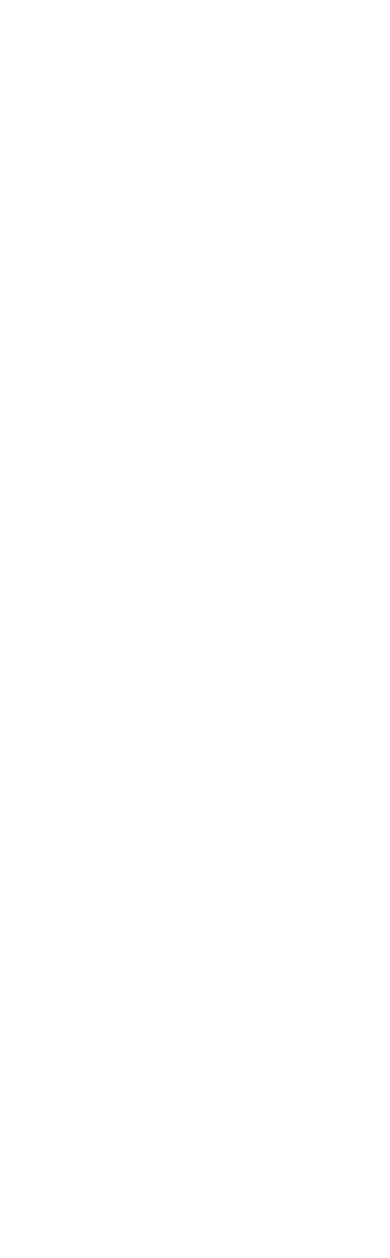
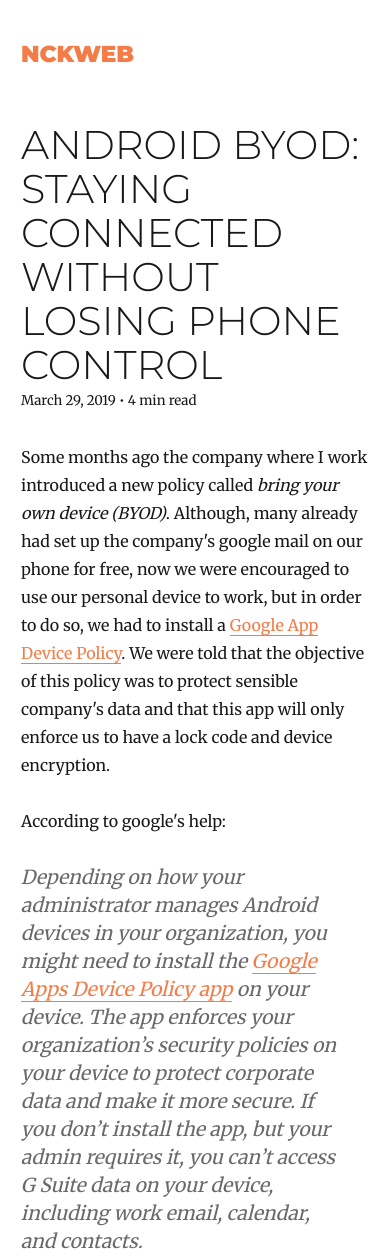
Before and after one commit to NickCis/nckweb.com.ar, a Gatsby site: page /android-byod-staying-connected-without-losing-phone-control/ in a window 390 px wide. Before the commit this address had no page. Shown: the top 1258 px of the page. Before the commit the page ends 844 px from the top, so only its background shows below. Built offline with nearby package versions, Linux system fonts and the light colour scheme; Gatsby itself is replaced by a stand-in of ours; some packages are replaced by stand-ins of ours.

Commit message:
Update from Forestry.io Nicolas Cisco updated content/blog/android-byod-staying-connected-without-losing-phone-control/index.md

```diff
--- a/content/blog/android-byod-staying-connected-without-losing-phone-control/index.md
+++ b/content/blog/android-byod-staying-connected-without-losing-phone-control/index.md
@@ -1,9 +1,9 @@
 ---
-date: 2019-03-05T16:42:19+00:00
+date: 2019-03-29T09:21:19-03:00
 title: 'Android BYOD: Staying connected without losing phone control'
-description: ''
+description: How to get the calendar synced with a serverless approach.
 tags: byod, google apps device policy, calendar, ical, serverless, zeit now, micro
-published: false
+published: true
 canonical_url: ''
 
 ---
```
